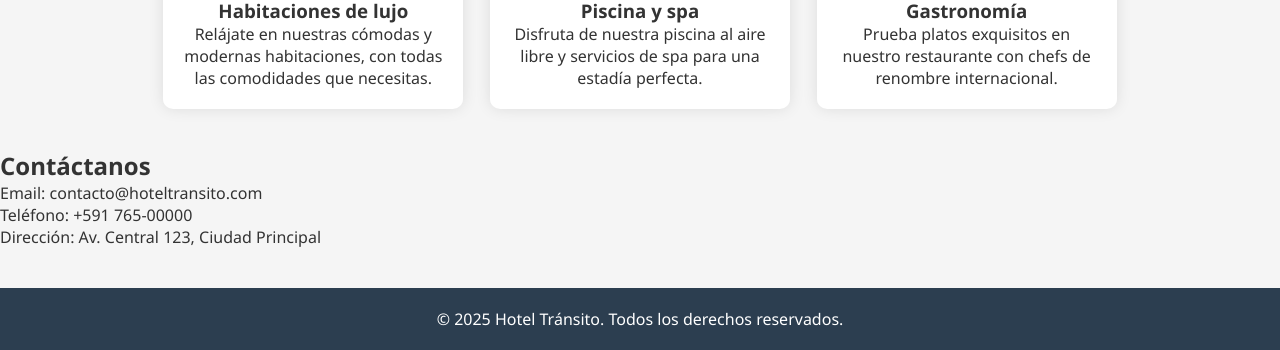
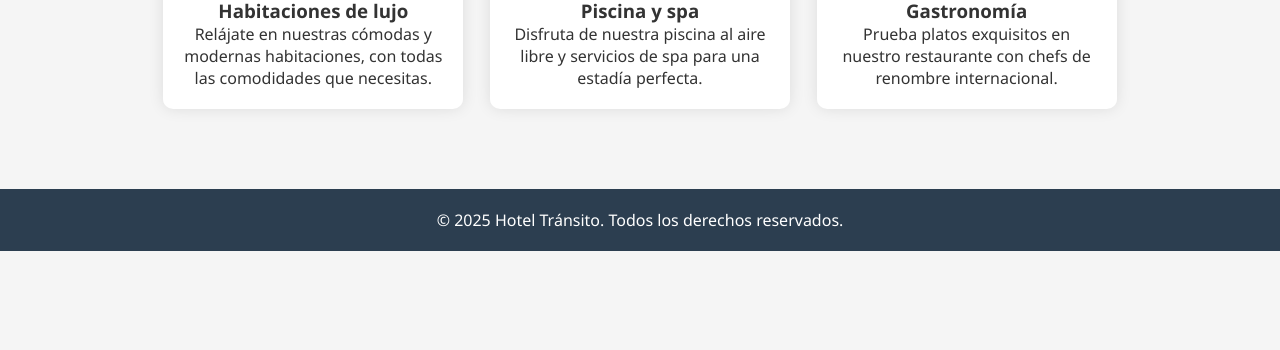
Before and after one commit to inaDAGod/HotelTransito, a plain HTML site: page src/index.html in a window 1280 px wide. Shown: the part 914-1264 px from the top of the page. After the commit the page ends 1165 px from the top, so only its background shows below. Drawn offline with Linux system fonts and the light colour scheme.

Commit message:
Update index.html

```diff
--- a/src/index.html
+++ b/src/index.html
@@ -145,12 +145,7 @@
         </div>
       </section>
 
-      <section id="contacto">
-        <h2>Contáctanos</h2>
-        <p>Email: contacto@hoteltransito.com</p>
-        <p>Teléfono: +591 765-00000</p>
-        <p>Dirección: Av. Central 123, Ciudad Principal</p>
-    </section>
+
 
     <footer>
         &copy; 2025 Hotel Tránsito. Todos los derechos reservados.
```
